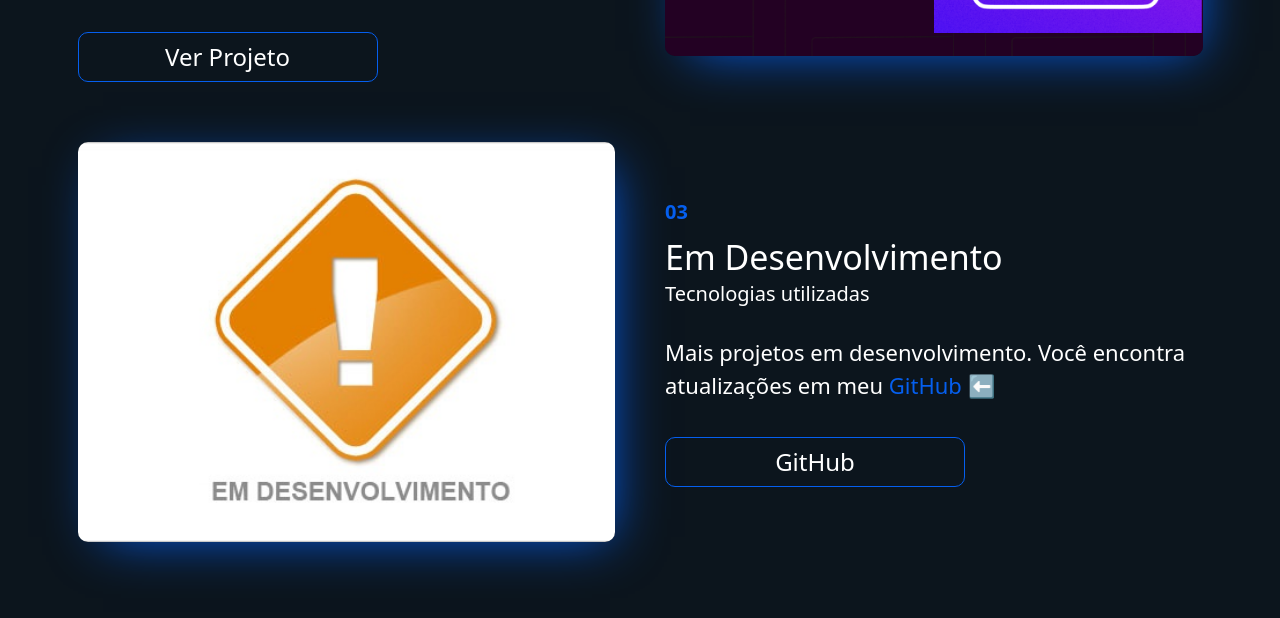
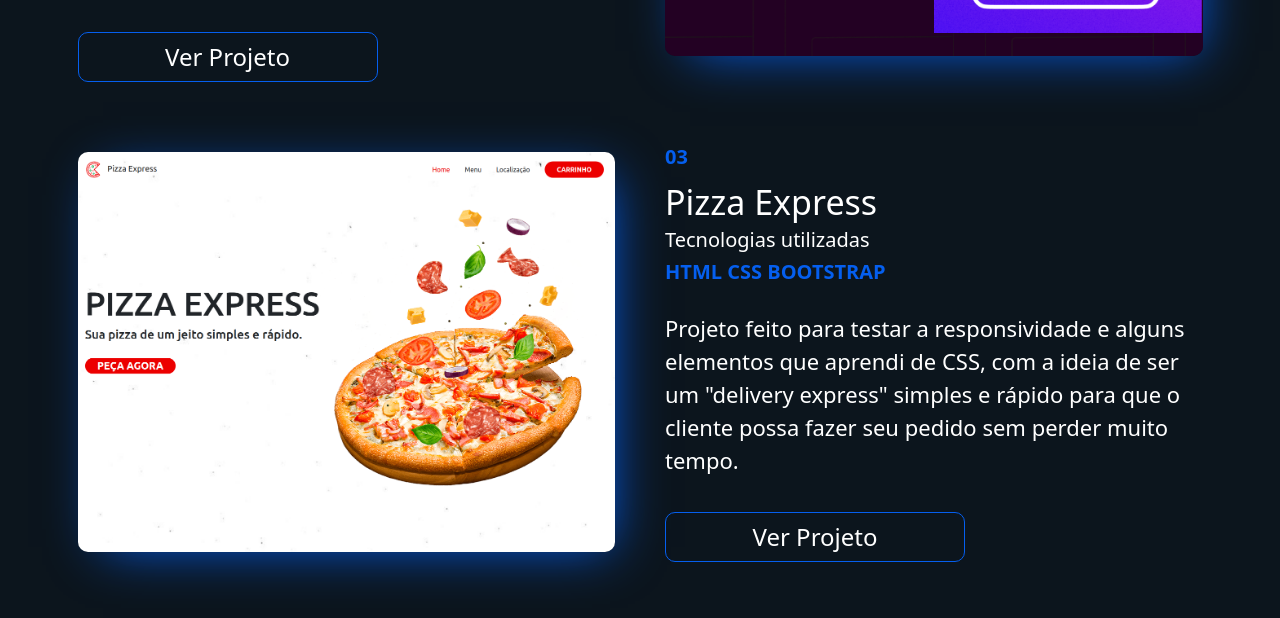
Before and after one commit to Betopereiradev/meu-portifolio, a plain HTML site: page index.html in a window 1280 px wide. Shown: the part 1693-2311 px from the top of the page. Drawn offline with nearby package versions, Linux system fonts and the light colour scheme.

Commit message:
adicionado mais um projeto

```diff
--- a/index.html
+++ b/index.html
@@ -134,28 +134,27 @@
 
         <div class="projeto-wrapper" data-aos="fade-up">
           <div class="projeto-img">
-            <img class="img-fluid" src="./assets/desenvolvimento.jpg" alt="" />
+            <img class="img-fluid" src="./assets/pizza-express.png" alt="" />
           </div>
 
           <div class="projeto-txt">
             <div class="space">
               <span class="mb-3">03</span>
-              <h1>Em Desenvolvimento</h1>
+              <h1>Pizza Express</h1>
 
               <h2>Tecnologias utilizadas</h2>
 
               <!-- adiconar as tecnologias usadas -->
-              <span></span>
+              <span> html css bootstrap</span>
             </div>
 
             <!-- adiiconar a descrição do projeto -->
             <p>
-              Mais projetos em desenvolvimento.
-              Você encontra atualizações em meu <a href="https://github.com/Betopereiradev" target="_blank">GitHub</a> &#11013;
+              Projeto feito para testar a responsividade e alguns elementos que aprendi de CSS, com a ideia de ser um "delivery express" simples e rápido para que o cliente possa fazer seu pedido sem perder muito tempo.
             </p>
 
              <!-- linkar o botão para a página do projeto -->
-             <a href="https://github.com/Betopereiradev" target="_blank"><button class="ver-projeto">GitHub</button></a>
+             <a href="https://betopereiradev.github.io/teste-pizza/" target="_blank"><button class="ver-projeto">Ver Projeto</button></a>
           </div>
         </div>
 
```
Also changed, not shown: assets/pizza-express.png (added).
